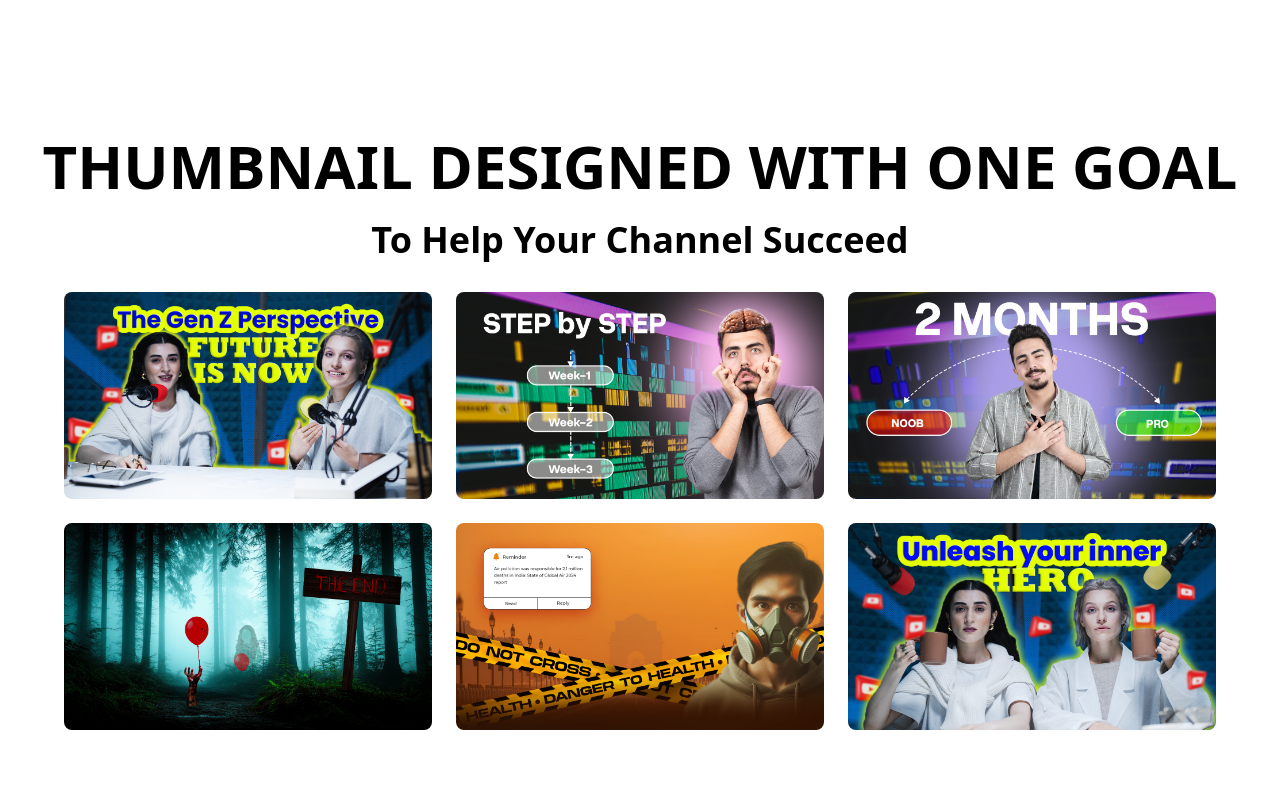
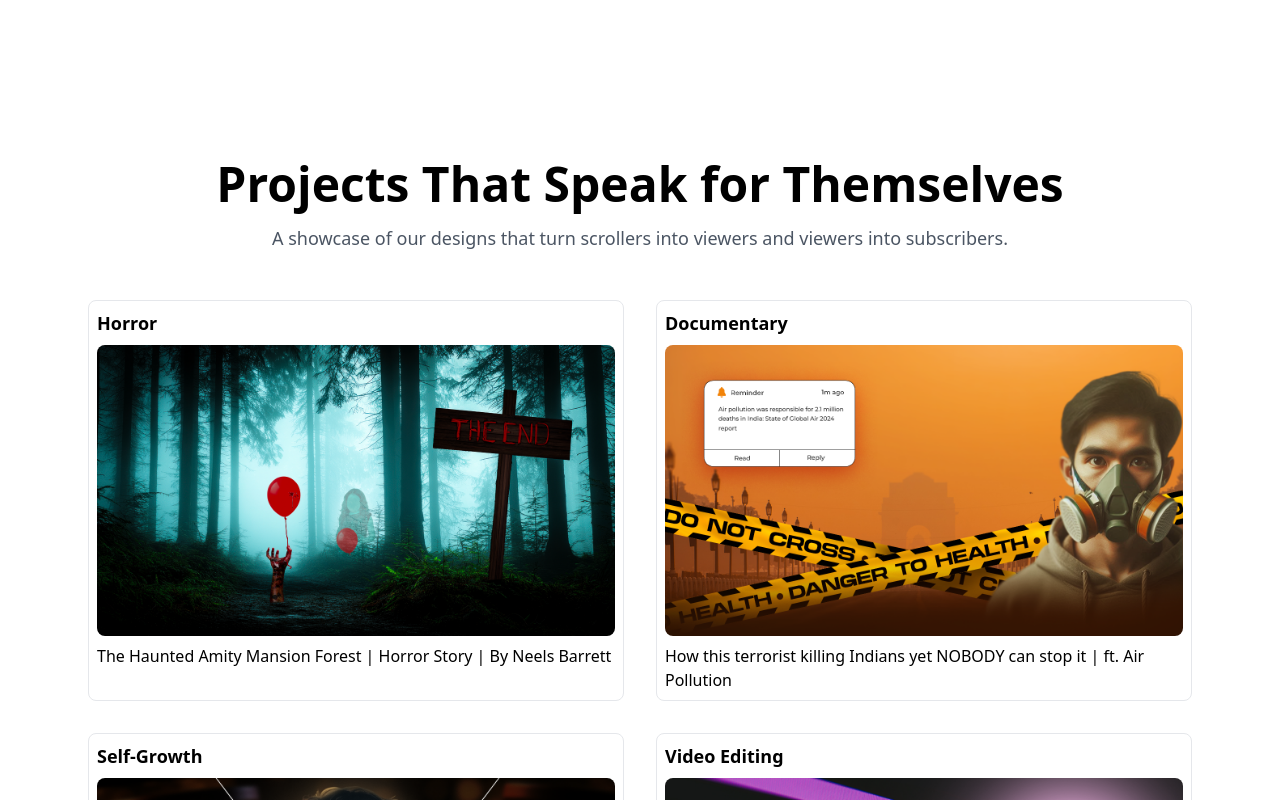
Before and after one commit to sankaran213/thumbnail, a React (Create React App) app in the folder thumb/: page /work in a window 1280 px wide. Shown: the top 800 px of the page. Built offline with nearby package versions, Linux system fonts and the light colour scheme.

Commit message:
Added work page

```diff
--- a/thumb/package.json
+++ b/thumb/package.json
@@ -8,6 +8,7 @@
     "lucide-react": "^0.469.0",
     "react": "^19.0.0",
     "react-dom": "^19.0.0",
+    "react-router-dom": "^7.1.3",
     "react-scripts": "5.0.1",
     "web-vitals": "^4.2.4"
   },
--- a/thumb/src/App.js
+++ b/thumb/src/App.js
@@ -1,3 +1,4 @@
+import { BrowserRouter as Router, Routes, Route } from "react-router-dom";
 import "./App.css";
 import { Hero } from "./components/Hero";
 import { Header } from "./components/Header";
@@ -8,6 +9,19 @@ import { Contact } from "./components/Contact";
 import { Footer } from "./components/Footer";
 import { Loader } from "./components/Loader";
 import { useState, useEffect } from "react";
+import Projects from "./components/Work";
+
+function Home() {
+  return (
+    <main className="flex-grow space-y-2">
+      <Hero />
+      <Categories />
+      <Testimonials />
+      <FAQ />
+      <Contact />
+    </main>
+  );
+}
 
 function App() {
   const [loading, setLoading] = useState(true);
@@ -26,19 +40,16 @@ function App() {
   }
 
   return (
-    <div className="min-h-screen flex flex-col">
-      <Header />
-      <main className="flex-grow space-y-2">
-        {" "}
-        {/* Reduced spacing */}
-        <Hero />
-        <Categories />
-        <Testimonials />
-        <FAQ />
-        <Contact />
-      </main>
-      <Footer />
-    </div>
+    <Router>
+      <div className="min-h-screen flex flex-col">
+        <Header />
+        <Routes>
+          <Route path="/" element={<Home />} />
+          <Route path="/work" element={<Projects />} />
+        </Routes>
+        <Footer />
+      </div>
+    </Router>
   );
 }
 
--- a/thumb/src/components/Header.js
+++ b/thumb/src/components/Header.js
@@ -14,7 +14,15 @@ export function Header() {
       </div>
       <nav className="flex items-center gap-6">
         <motion.a
-          href="#work"
+          href="/"
+          className="text-gray-700 hover:text-[#FF4800] transition-colors"
+          whileHover={{ scale: 1.05 }}
+          whileTap={{ scale: 0.95 }}
+        >
+          Home
+        </motion.a>
+        <motion.a
+          href="/work"
           className="text-gray-700 hover:text-[#FF4800] transition-colors"
           whileHover={{ scale: 1.05 }}
           whileTap={{ scale: 0.95 }}
--- a/thumb/src/components/Work.js
+++ b/thumb/src/components/Work.js
@@ -0,0 +1,85 @@
+import React, { useState } from "react";
+import { motion } from "framer-motion";
+import { Header } from "./Header";
+// Ensure Header component exists
+
+const fadeIn = {
+  hidden: { opacity: 0, y: 20 },
+  visible: { opacity: 1, y: 0 },
+};
+
+const thumbnails = [
+  {
+    category: "Horror",
+    title: "The Haunted Amity Mansion Forest | Horror Story | By Neels Barrett",
+    image: "Crime.png",
+  },
+  {
+    category: "Documentary",
+    title:
+      "How this terrorist killing Indians yet NOBODY can stop it | ft. Air Pollution",
+    image: "Pollution.png",
+  },
+  {
+    category: "Self-Growth",
+    title: "10 Steps to Unlock Your Potential | By John Doe",
+    image: "Prac-1.png",
+  },
+  {
+    category: "Video Editing",
+    title: "Step by Step | Video Editing Tips | By Jane Smith",
+    image: "Artboard 1.png",
+  },
+];
+
+export default function Projects() {
+  return (
+    <>
+      <Header />
+      <section className="px-6 py-12 max-w-6xl mx-auto text-center mt-28">
+        <motion.h2
+          className="text-5xl font-bold mb-4"
+          variants={fadeIn}
+          initial="hidden"
+          whileInView="visible"
+          viewport={{ once: true }}
+        >
+          Projects That Speak for Themselves
+        </motion.h2>
+        <p className="text-lg text-gray-600 mb-12">
+          A showcase of our designs that turn scrollers into viewers and viewers
+          into subscribers.
+        </p>
+        <div className="grid grid-cols-1 md:grid-cols-2 gap-8">
+          {thumbnails.map((thumbnail, i) => (
+            <motion.div
+              key={i}
+              variants={fadeIn}
+              initial="hidden"
+              whileInView="visible"
+              viewport={{ once: true }}
+              transition={{ delay: i * 0.2 }}
+              className="border p-2 rounded-lg"
+            >
+              <h3 className="mb-2 text-lg font-semibold text-left">
+                {thumbnail.category}
+              </h3>
+              <motion.div
+                className="relative aspect-video rounded-lg overflow-hidden group"
+                whileHover={{ scale: 1.02 }}
+                transition={{ type: "spring", stiffness: 300 }}
+              >
+                <img
+                  src={thumbnail.image}
+                  alt={thumbnail.category}
+                  className="w-full h-full object-cover transition-transform group-hover:scale-110"
+                />
+              </motion.div>
+              <p className="mt-2 text-left">{thumbnail.title || "Title"}</p>
+            </motion.div>
+          ))}
+        </div>
+      </section>
+    </>
+  );
+}
```
Also changed, not shown: 1 other file (tests, documents, lock files or other folders).
